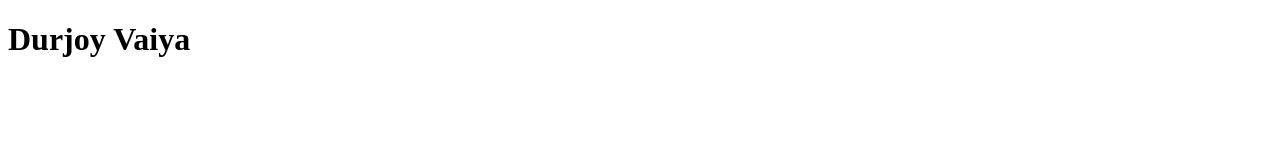
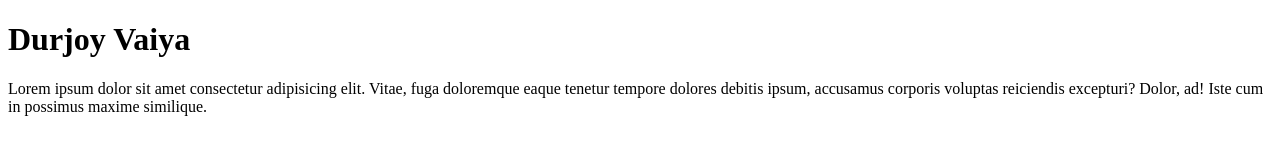
Before and after one commit to cbdurjoy70/Second-website, a plain HTML site: page index.html in a window 1280 px wide. Drawn offline with Linux system fonts and the light colour scheme.

Commit message:
Update index.html

```diff
--- a/index.html
+++ b/index.html
@@ -7,5 +7,6 @@
 </head>
 <body>
 <h1>Durjoy Vaiya</h1>
+<p>Lorem ipsum dolor sit amet consectetur adipisicing elit. Vitae, fuga doloremque eaque tenetur tempore dolores debitis ipsum, accusamus corporis voluptas reiciendis excepturi? Dolor, ad! Iste cum in possimus maxime similique.</p>
 </body>
 </html>
```
